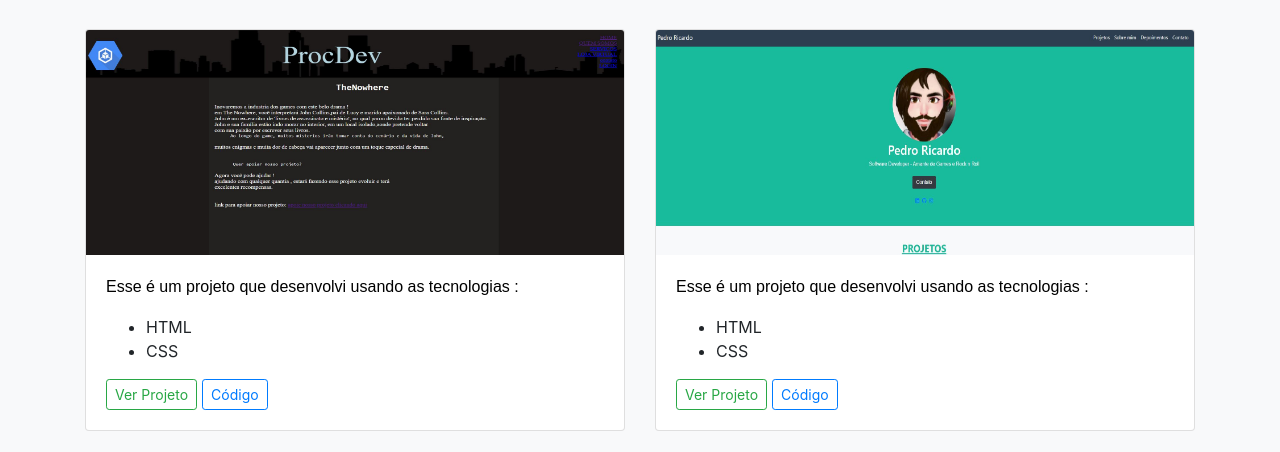
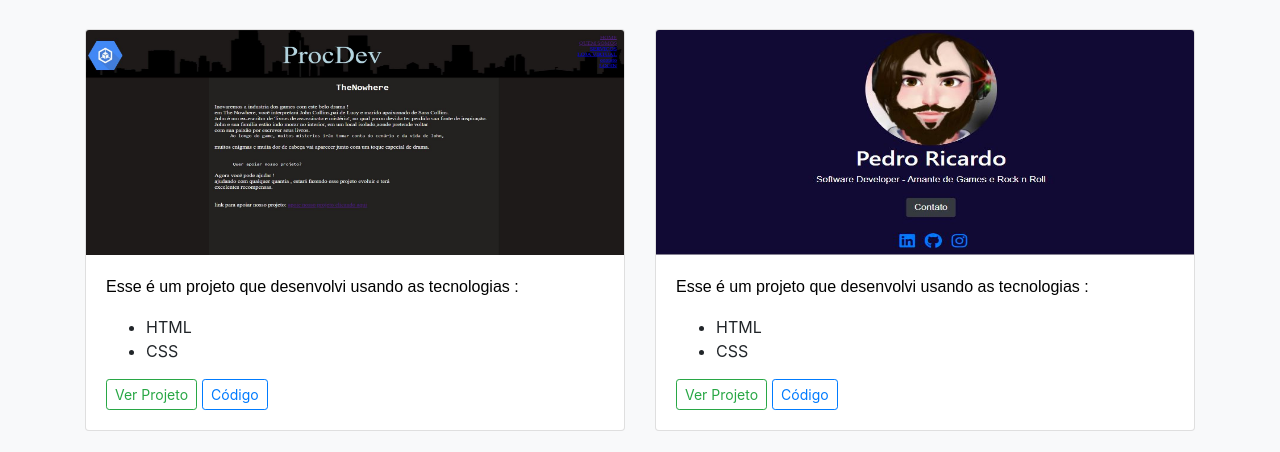
Before and after one commit to prcordova/ProcDev, a plain HTML site: page index.html in a window 1280 px wide. Shown: the part 623-1075 px from the top of the page. Drawn offline with nearby package versions, Linux system fonts and the light colour scheme.

Commit message:
updated img portfolio2

```diff
--- a/index.html
+++ b/index.html
@@ -138,7 +138,7 @@
                         <img class="card-img-top"
                             data-src="holder.js/100px225?theme=thumb&amp;bg=55595c&amp;fg=eceeef&amp;text=Thumbnail"
                             alt="Thumbnail [100%x225]" style="height: 225px; width: 100%; display: block;"
-                            src="IMG/portifolio.JPG" data-holder-rendered="true">
+                            src="IMG/portfolio2.JPG" data-holder-rendered="true">
                         <div class="card-body">
                             <p class="card-text">Esse é um projeto que desenvolvi usando as tecnologias : </p>
                             <ul>
```
Also changed, not shown: IMG/portfolio2.JPG (added), IMG/portifolio.JPG (deleted).
